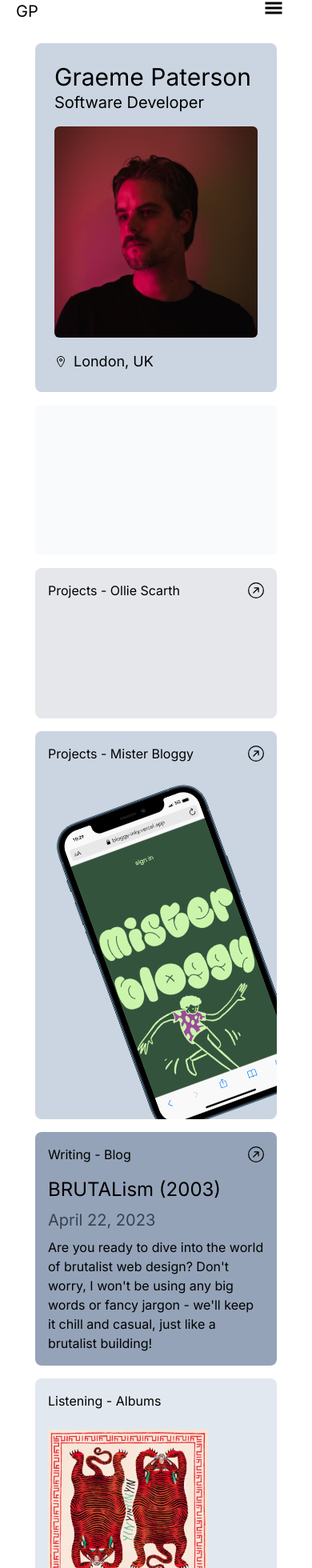
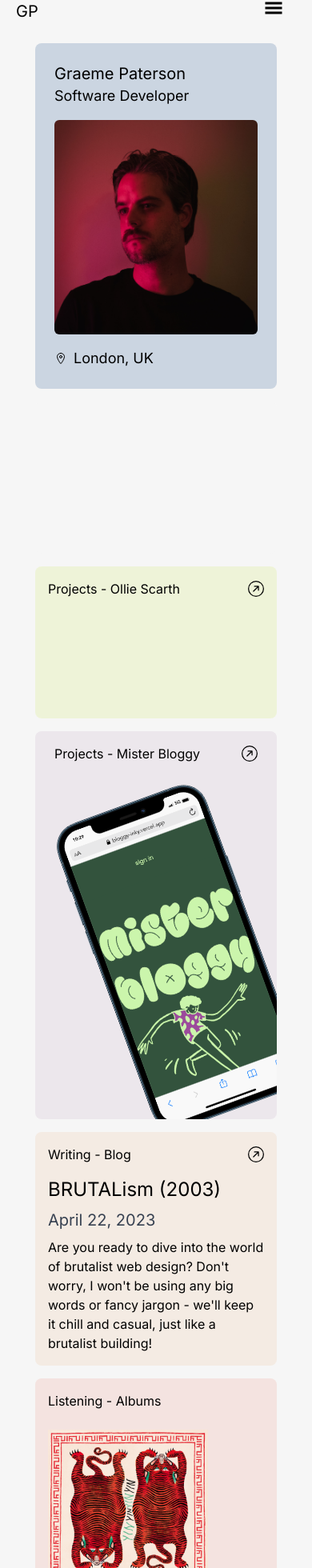
Before and after one commit to ghpaterson/graeme-paterson, a Next.js app: page / in a window 390 px wide. Shown: the part 34-1994 px from the top of the page at 80% size. Built offline with nearby package versions, Linux system fonts and the light colour scheme.

Commit message:
colour pallette added

```diff
--- a/app/globals.css
+++ b/app/globals.css
@@ -21,4 +21,5 @@
 }
 body {
   margin: 0px 20px;
+  background-color: #F6F6F6;
 }
--- a/components/Footer.js
+++ b/components/Footer.js
@@ -1,6 +1,6 @@
 export default function Footer() {
   return (
-    <footer className="w-full flex justify-between py-10 ">
+    <footer className="w-full flex flex-col md:flex-row justify-between py-10 px-6 gap-4 md:gap-0 ">
       <div>
         <p>Graeme Paterson</p>
         <p>ghpaterson@gmail.com</p>
--- a/components/Header.js
+++ b/components/Header.js
@@ -25,7 +25,7 @@ export default function NavBar() {
   const closeMenu = () => setIsMenuOpen(false);
 
   return (
-    <header className="sticky top-0 z-20 py-4 md:px-10 bg-white">
+    <header className="sticky top-0 z-20 py-4 md:px-10 bg-bone">
       <div className="flex justify-between h-14 w-full items-center relative">
         <div id="logo">
           <Link href={"/"}>
@@ -46,7 +46,7 @@ export default function NavBar() {
             isMenuOpen ? "flex justify-center bg-white h-screen" : "hidden"
           } z-10`}
         >
-          <ul className="bg-red-200 flex flex-col items-center w-screen gap-8 md:flex-row md:items-center md:justify-end text-2xl md:text-base md:py-0 py-10 md:px-6 cursor-pointer">
+          <ul className="flex flex-col items-center w-screen gap-8 md:flex-row md:items-center md:justify-end text-2xl md:text-base md:py-0 py-10 md:px-6 cursor-pointer">
             <NavLink path="#" text="Projects" closeMenu={closeMenu} />
             <NavLink path="#" text="About" closeMenu={closeMenu} />
             <NavLink path="#" text="Contact" closeMenu={closeMenu} />
--- a/components/Hero.js
+++ b/components/Hero.js
@@ -6,12 +6,12 @@ export default function Hero() {
   return (
     <section
       id="header"
-      className="grid h-[100vh] md:h-[90vh] grid-cols-1 md:grid-cols-12 gap-4"
+      className="grid h-screen md:h-[90vh] grid-cols-1 md:grid-cols-12 gap-4"
     >
-      <div className="md:col-span-4 rounded-lg bg-slate-300 px-6 py-6 flex flex-col gap-4">
+      <div className=" md:col-span-4 rounded-lg bg-slate-300 px-6 py-6 flex flex-col gap-4">
         <div>
-          <h1 className="text-3xl">Graeme Paterson</h1>
-          <h2 className="text-xl">Software Developer</h2>
+          <h1 className="text-xl md:text-3xl">Graeme Paterson</h1>
+          <h2 className="text-lg md:text-xl">Software Developer</h2>
         </div>
         <div
           alt="Graeme Portrait"
@@ -23,8 +23,8 @@ export default function Hero() {
         </div>
       </div>
       <div className="md:col-span-8 grid grid-rows-2 gap-4">
-        <div className="row-span-1 rounded-lg bg-gray-50"></div>
-        <div className="row-span-1 rounded-lg bg-gray-200 px-4 py-4">
+        <div className="row-span-1 rounded-lg bg-bone"></div>
+        <div className="row-span-1 rounded-lg bg-moss/50 hover:bg-moss px-4 py-4">
           <div className="flex justify-between items-center">
             <h1>Projects - Ollie Scarth</h1>
             <Link href="#" target="_blank">
--- a/components/RowFour.js
+++ b/components/RowFour.js
@@ -8,7 +8,7 @@ export default function RowFour() {
       id="row-four"
       className="grid md:h-[55vh] grid-cols-1 md:grid-cols-12 gap-4"
     >
-      <div className=" md:col-span-4 rounded-lg bg-slate-300 px-4 py-4">
+      <div className=" md:col-span-4 rounded-lg bg-thistle/30 hover:bg-thistle px-4 py-4">
         <h1>Listening - Albums</h1>
         <Image
           src="/images/RawDataFeel.webp"
@@ -23,7 +23,7 @@ export default function RowFour() {
         </h3>
         <h4>2022</h4>
       </div>
-      <div className=" md:col-span-8 rounded-lg bg-slate-400 flex flex-col justify-between">
+      <div className=" md:col-span-8 rounded-lg bg-melon/30 hover:bg-melon flex flex-col justify-between">
         <div className="flex justify-between py-4 px-4 items-center">
           <h1>Hobbies - Photography</h1>
         </div>
--- a/components/RowOne.js
+++ b/components/RowOne.js
@@ -12,8 +12,8 @@ export default function RowOne() {
       id="row-one"
       className="grid h-[100h] md:h-[55vh] grid-cols-1 md:grid-cols-12 gap-4 my-4"
     >
-      <div className="group md:col-span-4 rounded-lg bg-slate-300 overflow-hidden">
-        <div className="flex justify-between py-4 px-4 items-center">
+      <div className="group md:col-span-4 rounded-lg bg-thistle/30 hover:bg-thistle overflow-hidden">
+        <div className="flex justify-between py-4 px-6 items-center ">
           <h1>Projects - Mister Bloggy</h1>
           <Link href={bloggyURL} target="_blank">
             <BsArrowUpRightCircle className="text-xl" />
@@ -26,7 +26,7 @@ export default function RowOne() {
           className=" -rotate-20 mt-6 ml-20 md:ml-40 group-hover:scale-110 transition-transform"
         />
       </div>
-      <div className=" md:col-span-4 rounded-lg bg-slate-400 px-4 flex flex-col justify-between py-4">
+      <div className=" md:col-span-4 rounded-lg bg-sand/30 hover:bg-sand px-4 flex flex-col justify-between py-4">
         <div className="flex justify-between items-center">
           <h1>Writing - Blog</h1>
           <Link href={headlessBlogURL} target="_blank">
@@ -43,7 +43,7 @@ export default function RowOne() {
           </p>
         </div>
       </div>
-      <div className=" md:col-span-4 rounded-lg bg-slate-200 px-4 flex flex-col py-4">
+      <div className=" md:col-span-4 rounded-lg bg-melon/30 hover:bg-melon px-4 flex flex-col py-4">
         <h1>Listening - Albums</h1>
         <Image
           src="/images/YinYin.jpeg"
--- a/components/RowThree.js
+++ b/components/RowThree.js
@@ -11,7 +11,7 @@ export default function RowThree() {
       id="row-three"
       className="grid md:h-[55vh] grid-cols-1 md:grid-cols-12 gap-4 my-4"
     >
-      <div className=" md:col-span-4 rounded-lg bg-slate-300 px-4 py-4 md:py-0">
+      <div className=" md:col-span-4 rounded-lg bg-melon/30 hover:bg-melon px-4 py-4 md:py-0">
         <div className="flex justify-between py-4 items-center">
           <h1>Hobbies - Cooking</h1>
           <Link href={alldayGoodsURL} target="_blank">
@@ -33,15 +33,15 @@ export default function RowThree() {
           </div>
         </div>
       </div>
-      <div className=" md:col-span-4 rounded-lg bg-slate-400 flex flex-col justify-between">
+      <div className=" md:col-span-4 rounded-lg bg-sand/30 hover:bg-sand flex flex-col justify-between">
         <div className="flex justify-between py-4 px-4 items-center">
           <h1>Hobbies - Photography</h1>
         </div>
         <div className="w-full h-44 md:h-[90%] bg-Picnic bg-cover rounded-md"></div>
       </div>
-      <div className="group md:col-span-4 rounded-lg bg-slate-500 overflow-hidden">
+      <div className="group md:col-span-4 rounded-lg bg-moss/30 hover:bg-moss overflow-hidden">
         <div className="flex justify-between py-4 px-4 items-center">
-          <h1>Projects - Decode Care</h1>
+          <h1>Projects - Jack's SpellQuest</h1>
           <Link href={questURL} target="_blank">
             <BsArrowUpRightCircle className="text-xl" />
           </Link>
@@ -49,7 +49,7 @@ export default function RowThree() {
         <Image
           src={questPhone}
           width={200}
-          alt="Bloggy Phone"
+          alt="SpellQuest Phone"
           className=" -rotate-20 mt-6 ml-20 md:ml-40 group-hover:scale-110 transition-transform"
         />
       </div>
--- a/components/RowTwo.js
+++ b/components/RowTwo.js
@@ -1,4 +1,5 @@
 import Link from "next/link";
+import { BsArrowUpRightCircle } from "react-icons/bs";
 
 export default function RowTwo() {
   return (
@@ -6,8 +7,15 @@ export default function RowTwo() {
       id="row-two"
       className="grid h-[50vh] md:h-[55vh] grid-cols-1 md:grid-cols-12 gap-4"
     >
-      <div className=" md:col-span-8 rounded-lg bg-slate-300"></div>
-      <div className=" md:col-span-4 rounded-lg bg-slate-400 flex flex-col justify-between">
+      <div className=" md:col-span-8 rounded-lg bg-moss/30 hover:bg-moss">
+        <div className="flex justify-between py-4 px-4 items-center">
+          <h1>Projects - Decode Care</h1>
+          <Link href="#" target="_blank">
+            <BsArrowUpRightCircle className="text-xl" />
+          </Link>
+        </div>
+      </div>
+      <div className=" md:col-span-4 rounded-lg bg-thistle/30 hover:bg-thistle flex flex-col justify-between">
         <div className="flex justify-between py-4 px-4 items-center">
           <h1>Hobbies - Photography</h1>
         </div>
--- a/tailwind.config.js
+++ b/tailwind.config.js
@@ -22,6 +22,13 @@ module.exports = {
         Farm: farm,
         Picnic: picnic,
       },
+      colors: {
+        bone: "#F6F6F6",
+        moss: "#E7F1BB",
+        thistle: "#D5C3D5",
+        melon: "#EDB7AB",
+        sand: "#EED0B6",
+      },
     },
   },
   plugins: [],
```
